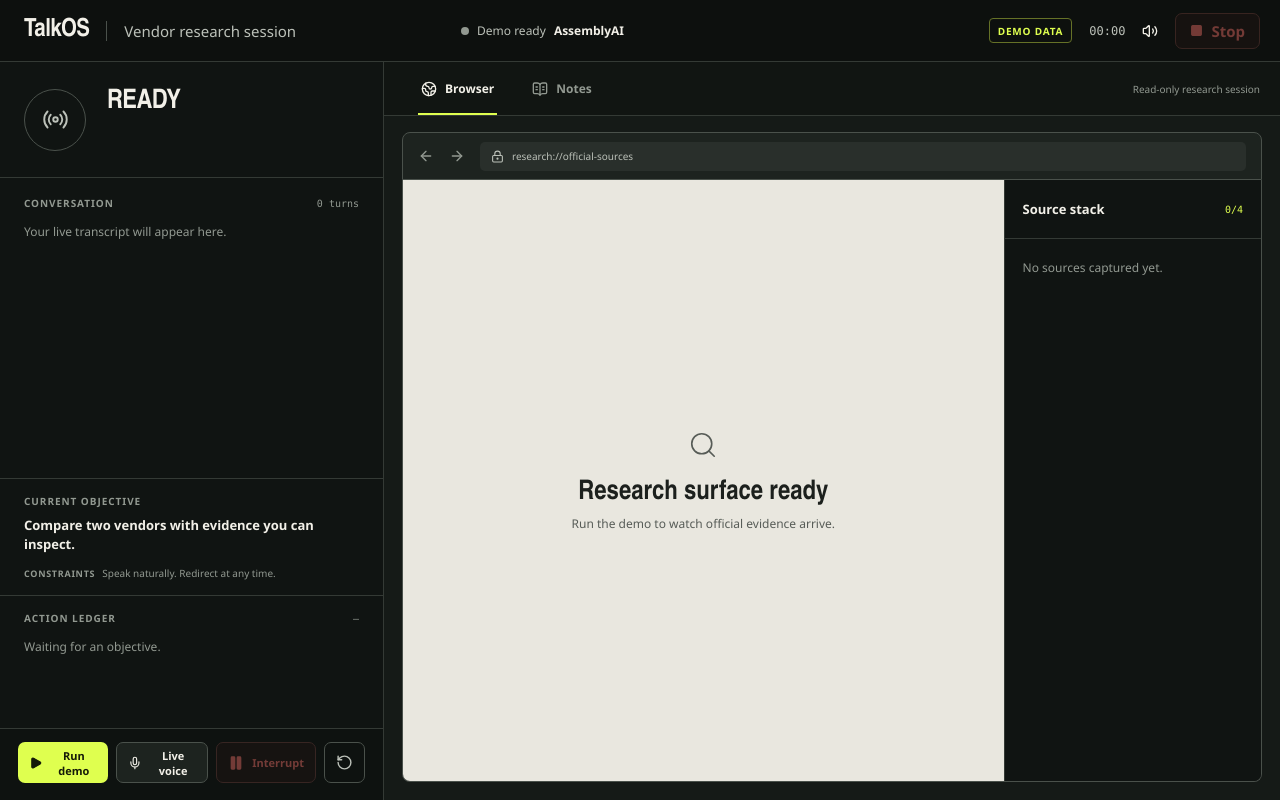
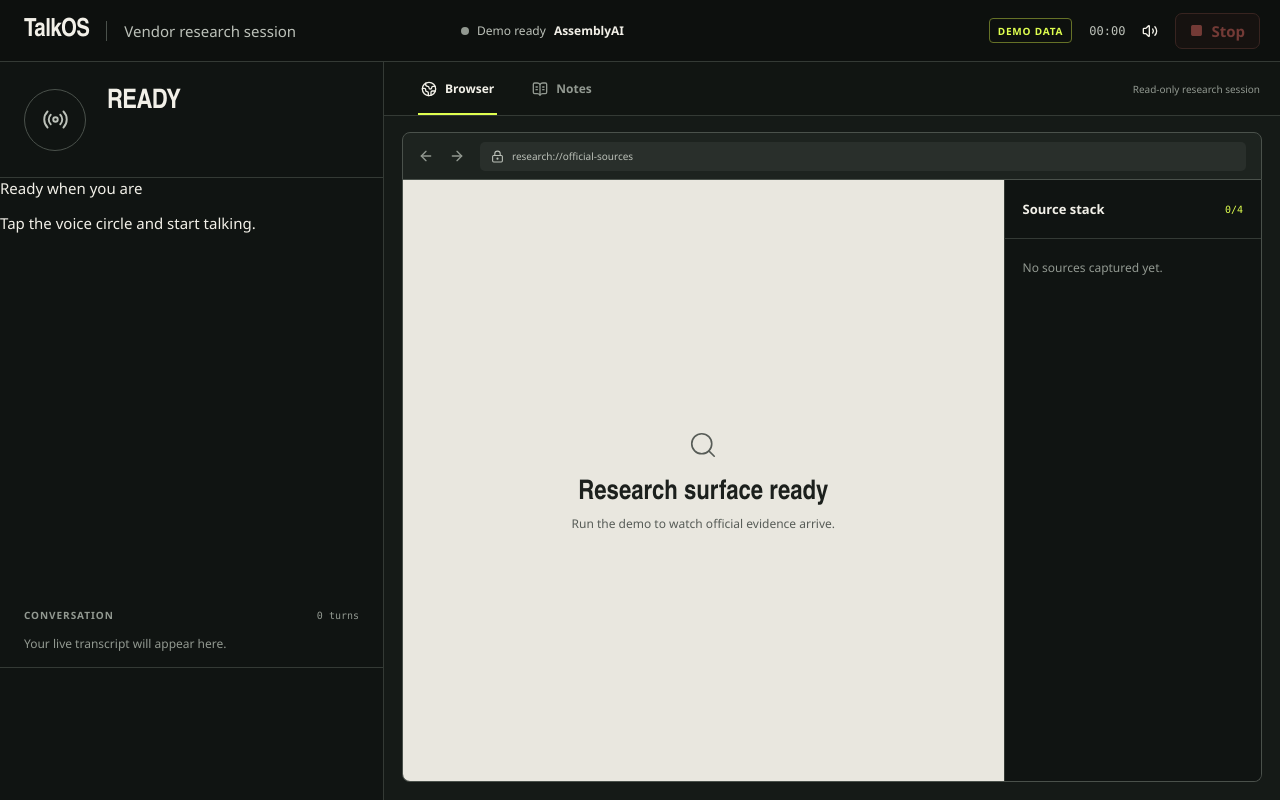
Before and after one commit to sahil-sharma-50/Talk-OS, a Next.js app: page / in a window 1280 px wide. Built offline with nearby package versions, Linux system fonts and the light colour scheme.

Commit message:
feat: show live voice transcript

```diff
--- /dev/null
+++ b/components/talkos/LiveTranscript.tsx
@@ -0,0 +1,34 @@
+import type { ConversationTurn, SessionState, VoiceState } from "@/features/session/session.types";
+
+const emptyCopy: Record<VoiceState, string> = {
+  idle: "Tap the voice circle and start talking.",
+  connecting: "Opening a secure AssemblyAI session.",
+  listening: "Listening for your request.",
+  thinking: "Understanding your request.",
+  acting: "Working in your workspace.",
+  speaking: "Preparing a response.",
+  interrupted: "Listening for your correction.",
+  error: "Reconnect to continue the conversation.",
+};
+
+interface LiveTranscriptProps {
+  partialTranscript: SessionState["partialTranscript"];
+  latestTurn: ConversationTurn | null;
+  voiceState: VoiceState;
+}
+
+export function LiveTranscript({ partialTranscript, latestTurn, voiceState }: LiveTranscriptProps) {
+  const exchange = partialTranscript ?? latestTurn;
+
+  return (
+    <section className="live-transcript" aria-label="Live voice transcript" aria-live="polite">
+      <header>
+        <span className="live-transcript__speaker">
+          {exchange ? (exchange.speaker === "user" ? "You" : "TalkOS") : "Ready when you are"}
+        </span>
+        {partialTranscript ? <span className="live-transcript__live"><i aria-hidden="true" /> Live</span> : null}
+      </header>
+      <p>{exchange?.text ?? emptyCopy[voiceState]}</p>
+    </section>
+  );
+}
--- a/components/talkos/VoicePanel.tsx
+++ b/components/talkos/VoicePanel.tsx
@@ -1,59 +1,21 @@
-import { Mic, Pause, Play, RotateCcw } from "lucide-react";
+"use client";
+
 import type { SessionState } from "@/features/session/session.types";
-import { ActivityTimeline } from "./ActivityTimeline";
+import { LiveTranscript } from "./LiveTranscript";
 import { Transcript } from "./Transcript";
 import { VoiceOrb } from "./VoiceOrb";
 
 interface VoicePanelProps {
   state: SessionState;
-  onRun: () => void;
-  onInterrupt: () => void;
-  onReset: () => void;
   onStartLive: () => void;
+  audioLevel?: number;
 }
 
-export function VoicePanel({ state, onRun, onInterrupt, onReset, onStartLive }: VoicePanelProps) {
-  const active = state.connected || state.activities.some((item) => item.status === "active");
-
-  return (
-    <aside className="voice-panel">
-      <VoiceOrb state={state.voiceState} />
-      <Transcript turns={state.turns} partialTranscript={state.partialTranscript} />
-
-      <section className="mission" aria-label="Current research brief">
-        <h2>Current objective</h2>
-        <p>{state.objective ?? "Compare two vendors with evidence you can inspect."}</p>
-        <div className="constraint-list">
-          <span>Constraints</span>
-          {state.constraints.length ? (
-            state.constraints.map((constraint) => <strong key={constraint}>{constraint}</strong>)
-          ) : (
-            <small>Speak naturally. Redirect at any time.</small>
-          )}
-        </div>
-      </section>
-
-      <ActivityTimeline activities={state.activities} planRevision={state.planRevision} />
-
-      {state.error ? <p className="voice-error" role="alert">{state.error}</p> : null}
-
-      <div className="voice-controls">
-        <button className="button button--primary" type="button" onClick={onRun} disabled={active} aria-label="Run the demo">
-          <Play size={16} fill="currentColor" />
-          Run demo
-        </button>
-        <button className="button button--live" type="button" onClick={onStartLive} disabled={active} aria-label="Start live voice">
-          <Mic size={16} />
-          Live voice
-        </button>
-        <button className="button button--interrupt" type="button" onClick={onInterrupt} disabled={!active} aria-label="Interrupt agent">
-          <Pause size={16} fill="currentColor" />
-          Interrupt
-        </button>
-        <button className="icon-button" type="button" onClick={onReset} aria-label="Reset demo">
-          <RotateCcw size={17} />
-        </button>
-      </div>
-    </aside>
-  );
+export function VoicePanel({ state, onStartLive, audioLevel = 0 }: VoicePanelProps) {
+  return <aside className="voice-panel" aria-label="TalkOS agent">
+    <VoiceOrb state={state.voiceState} onStart={onStartLive} level={audioLevel} />
+    {state.error ? <p className="voice-error" role="alert">{state.error}</p> : null}
+    <LiveTranscript partialTranscript={state.partialTranscript} latestTurn={state.turns.at(-1) ?? null} voiceState={state.voiceState} />
+    <Transcript turns={state.turns} partialTranscript={state.partialTranscript} />
+  </aside>;
 }
--- a/features/session/session.reducer.ts
+++ b/features/session/session.reducer.ts
@@ -25,13 +25,16 @@
       };
     case "VOICE_STATE_CHANGED":
       return { ...state, voiceState: event.voiceState, error: null };
-    case "TRANSCRIPT_PARTIAL":
+    case "TRANSCRIPT_PARTIAL": {
+      if (!event.text) return state;
+      const text = state.partialTranscript?.speaker === event.speaker
+        ? `${state.partialTranscript.text}${event.text}`
+        : event.text;
       return {
         ...state,
-        partialTranscript: event.text.trim()
-          ? { speaker: event.speaker, text: event.text }
-          : null,
+        partialTranscript: { speaker: event.speaker, text },
       };
+    }
     case "TALK_TURN_FINALIZED": {
       const text = event.text.trim();
       if (!text) return state;
@@ -49,6 +52,8 @@
         ],
       };
     }
+    case "TURNS_HYDRATED":
+      return { ...state, turns: event.turns };
     case "OBJECTIVE_SET":
       return { ...state, objective: event.objective };
     case "PLAN_SET":
@@ -100,14 +105,14 @@
       return {
         ...state,
         brief: event.brief,
-        activeWorkspace: "notes",
+        activeWorkspace: "documents",
         notesHasUpdate: true,
       };
     case "WORKSPACE_CHANGED":
       return {
         ...state,
         activeWorkspace: event.workspace,
-        notesHasUpdate: event.workspace === "notes" ? false : state.notesHasUpdate,
+        notesHasUpdate: event.workspace === "documents" ? false : state.notesHasUpdate,
       };
     case "SESSION_STOPPED":
       return {
```
Also changed, not shown: 2 other files (tests, documents, lock files or other folders).
